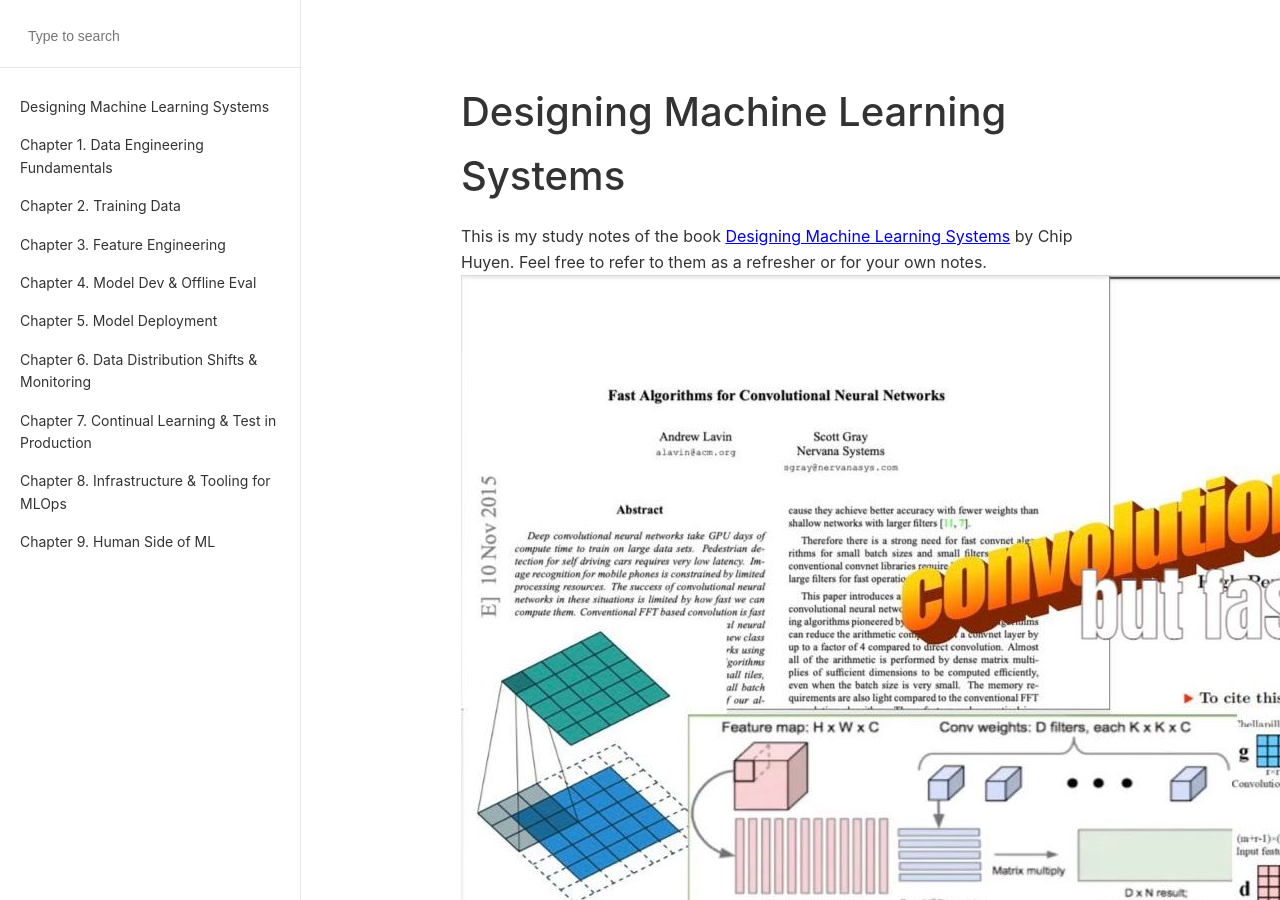
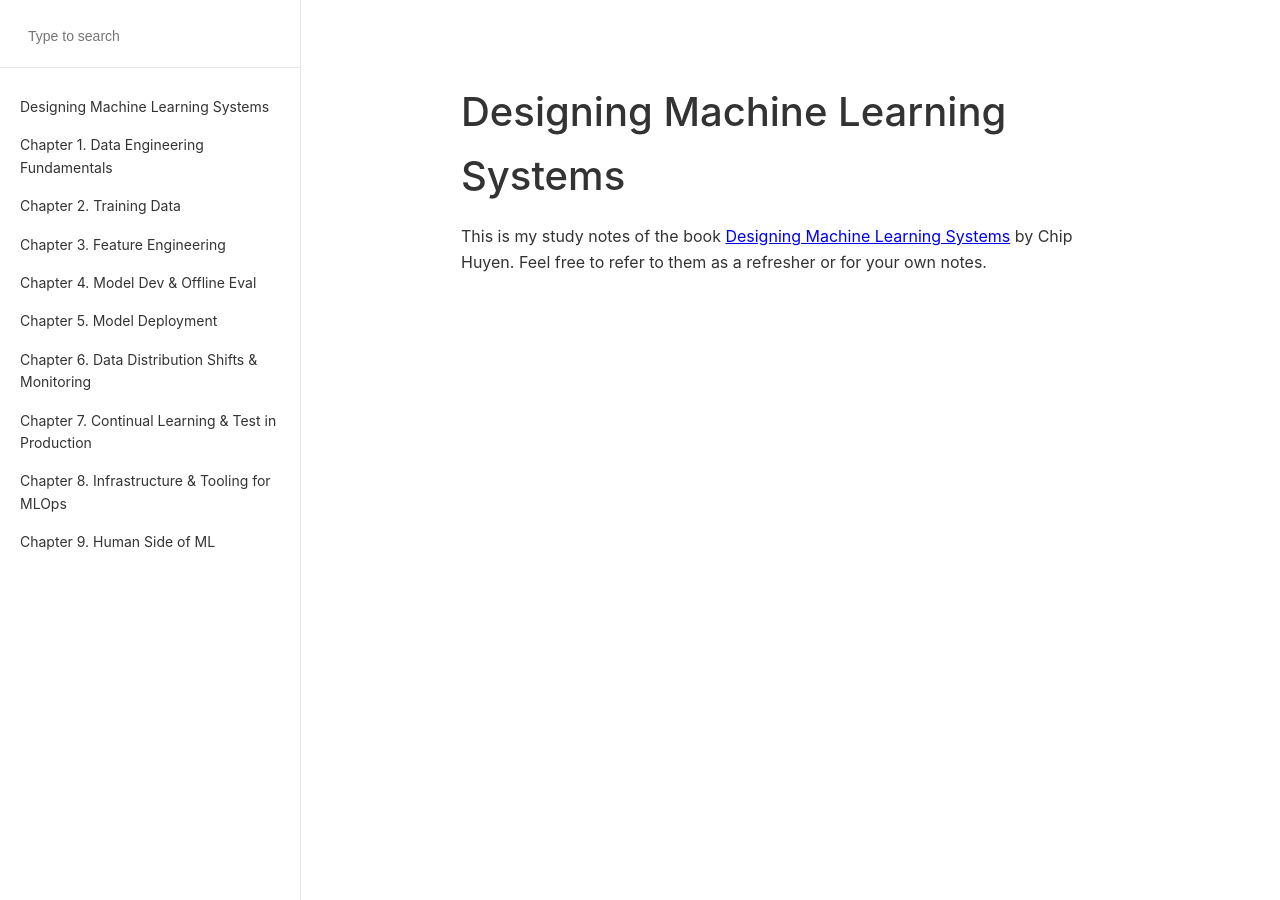
Before and after one commit to tayheau/tayheau.github.io, a Jekyll site: the page built from _notes/designing-ml-systems/index.md, in a window 1280 px wide. Built offline with Jekyll 4.4.1, drawn with Linux system fonts in a browser that asks for light colours.

Commit message:
Update index.md

```diff
--- a/_notes/designing-ml-systems/index.md
+++ b/_notes/designing-ml-systems/index.md
@@ -6,4 +6,3 @@ book: "designing-ml-systems"
 # Designing Machine Learning Systems
 This is my study notes of the book [Designing Machine Learning Systems](https://www.amazon.com/Designing-Machine-Learning-Systems-Production-Ready/dp/1098107969) by Chip Huyen.
 Feel free to refer to them as a refresher or for your own notes.
-![test|400](/_medias/convolution_but_fast.jpg)
```
